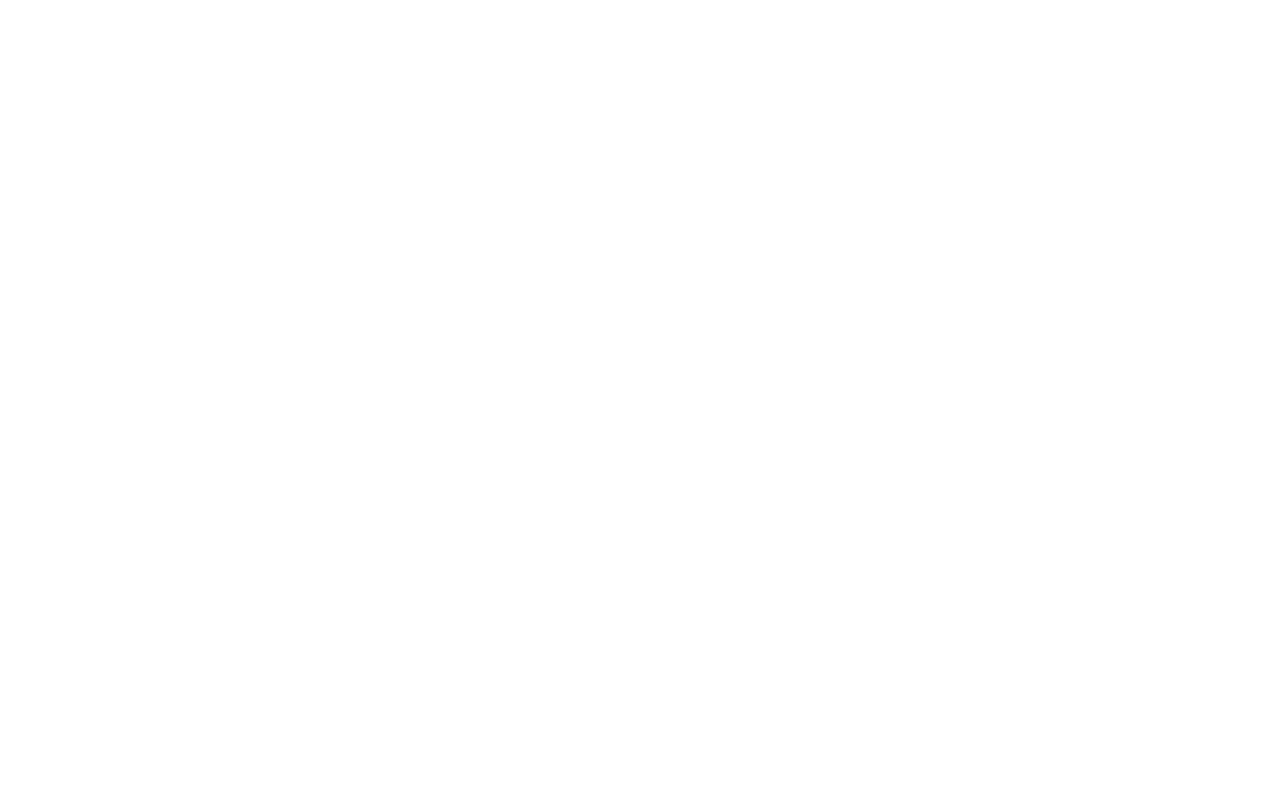
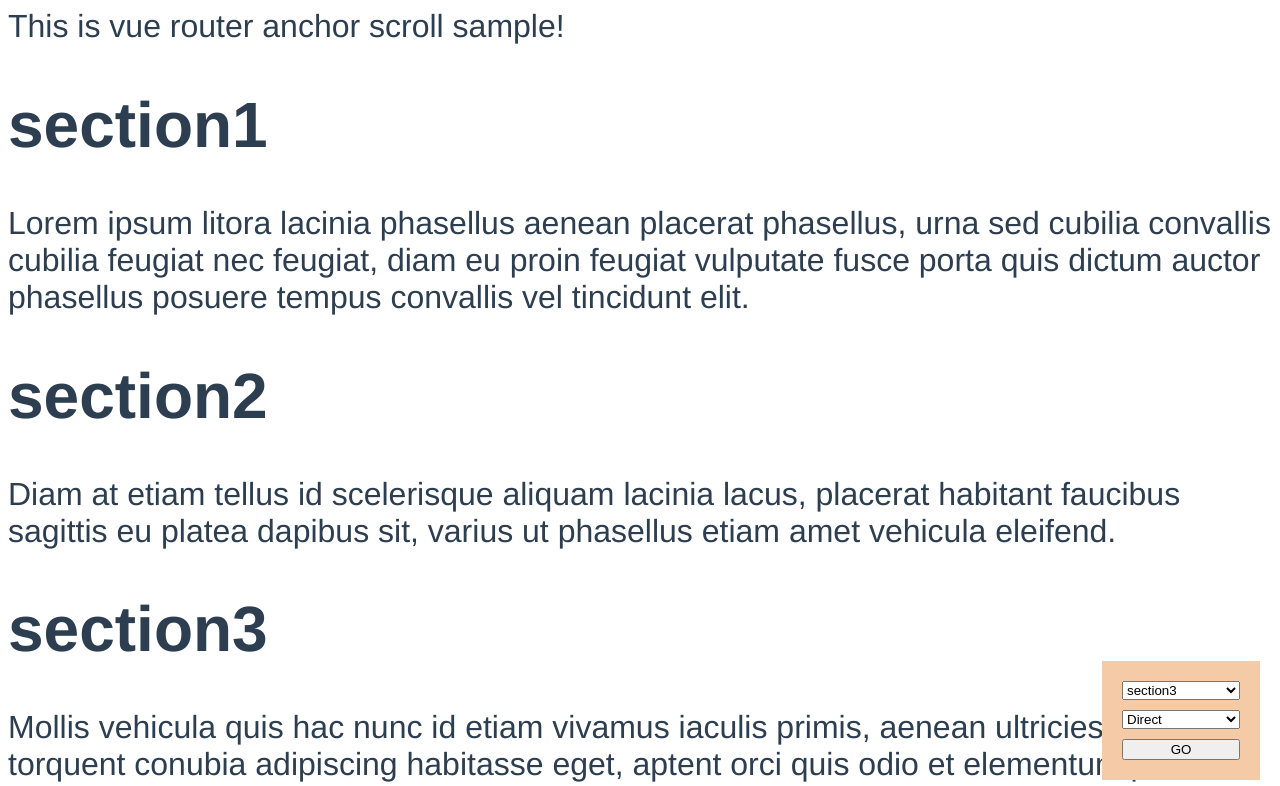
Before and after one commit to oneyedev/vue-router-anchor-scroll-sample, a Vue app: page /smooth in a window 1280 px wide. Shown: the top 786 px of the page. Built offline with nearby package versions, Linux system fonts and the light colour scheme.

Commit message:
Add Smooth Page and rename home to index

```diff
--- a/src/router.js
+++ b/src/router.js
@@ -1,6 +1,7 @@
 import Vue from "vue";
 import Router from "vue-router";
-import Home from "./views/Home.vue";
+import Index from "./views/Index.vue";
+import Smooth from "./views/Smooth.vue";
 
 Vue.use(Router);
 
@@ -9,9 +10,12 @@ const router = new Router({
   base: process.env.BASE_URL,
   routes: [
     {
-      path: "/",
-      name: "home",
-      component: Home
+      path: "/index",
+      component: Index
+    },
+    {
+      path: "/smooth",
+      component: Smooth
     }
   ],
   scrollBehavior(to, from, savedPosition) {
--- a/src/views/Home.vue
+++ b/src/views/Index.vue
@@ -49,7 +49,7 @@ export default {
     anchors: []
   }),
   mounted() {
-    this.anchors = [{ id: "top" }, ...document.querySelectorAll("h1")];
+    this.anchors = [...document.querySelectorAll("h1")];
   },
   methods: {
     goToAnchor(anchor) {
--- /dev/null
+++ b/src/views/Smooth.vue
@@ -0,0 +1,154 @@
+<template>
+  <div class="home">
+    This is vue router anchor scroll sample!
+    <h1 id="section1">section1</h1>
+    Lorem ipsum litora lacinia phasellus aenean placerat phasellus, urna sed
+    cubilia convallis cubilia feugiat nec feugiat, diam eu proin feugiat
+    vulputate fusce porta quis dictum auctor phasellus posuere tempus convallis
+    vel tincidunt elit.
+    <h1 id="section2">section2</h1>
+    Diam at etiam tellus id scelerisque aliquam lacinia lacus, placerat habitant
+    faucibus sagittis eu platea dapibus sit, varius ut phasellus etiam amet
+    vehicula eleifend.
+    <h1 id="section3">section3</h1>
+    Mollis vehicula quis hac nunc id etiam vivamus iaculis primis, aenean
+    ultricies pretium torquent conubia adipiscing habitasse eget, aptent orci
+    quis odio et elementum praesent at nec eu posuere mauris ultricies.
+    <h1 id="section4">section4</h1>
+    Orci maecenas tincidunt ut sapien pretium phasellus volutpat eu lacus cursus
+    integer nostra aptent iaculis, lectus tellus aenean turpis erat senectus
+    rutrum feugiat tortor molestie himenaeos tristique diam scelerisque feugiat
+    semper conubia fames metus sollicitudin.
+    <h1 id="section5">section5</h1>
+    Nisi nullam ultrices auctor risus himenaeos vulputate commodo eros, augue
+    litora ad praesent dapibus luctus pellentesque quam, quisque ultrices
+    laoreet commodo ultrices enim nulla.
+    <h1 id="section6">section6</h1>
+    Est elementum semper diam odio venenatis scelerisque blandit elit orci,
+    aptent euismod interdum curae felis nisi taciti conubia, feugiat porta
+    posuere pellentesque massa at sapien bibendum.
+    <div class="control_area">
+      <div class="control_section">
+        <select v-model="where" class="control">
+          <option v-for="anchor in anchors" :key="anchor.id" :value="anchor.id">
+            {{ anchor.id }}
+          </option>
+        </select>
+      </div>
+      <div class="control_section">
+        <select v-model="how" class="control">
+          <option value="direct">Direct</option>
+          <option value="speed">Constant Speed</option>
+          <option value="frame">Constant Frame</option>
+        </select>
+      </div>
+      <div class="control_section speed" v-if="how === 'speed'">
+        <input v-model="speed" type="number" class="control" />
+      </div>
+      <div class="control_section frame" v-if="how === 'frame'">
+        <input v-model="frame" type="number" class="control frame" />
+      </div>
+      <div class="control_section">
+        <button class="button" @click="goToAnchor">GO</button>
+      </div>
+    </div>
+  </div>
+</template>
+
+<script>
+export default {
+  name: "home",
+  data: () => ({
+    anchors: [],
+    where: "section3",
+    how: "direct",
+    speed: 5,
+    frame: 120
+  }),
+  computed: {
+    selected() {
+      return this.anchors.find(anchor => anchor.id === this.where);
+    }
+  },
+  mounted() {
+    this.anchors = [...document.querySelectorAll("h1")];
+  },
+  methods: {
+    goToAnchor() {
+      if (this.how === "direct") {
+        this.moveByDirect(this.selected);
+      } else if (this.how === "speed") {
+        this.moveByConstantSpeed(this.selected, this.speed);
+      } else if (this.how === "frame") {
+        this.moveByConstantFrame(this.selected, this.frame);
+      }
+    },
+    moveByDirect(target) {
+      const top = target.offsetTop;
+      window.scrollTo(0, top);
+    },
+    moveByConstantSpeed(target, speed) {
+      const step = (currentTime, prevTime) => {
+        const deltaTime = currentTime - prevTime;
+        const top = target.getBoundingClientRect().top;
+        if (Math.abs(top) <= 1) return;
+        if (top > 0) {
+          const sc = document.scrollingElement;
+          if (sc.scrollTop + sc.clientHeight === sc.scrollHeight) return;
+          const deltaV = Math.min(deltaTime * speed, top);
+          window.scrollBy(0, deltaV);
+        } else {
+          if (document.scrollingElement.scrollTop === 0) return;
+          const deltaV = Math.max(-deltaTime * speed, top);
+          window.scrollBy(0, deltaV);
+        }
+        window.requestAnimationFrame(nextTime => step(nextTime, currentTime));
+      };
+      window.requestAnimationFrame(currentTime =>
+        step(currentTime, window.performance.now())
+      );
+    },
+    moveByConstantFrame(target, time) {
+      const distance = Math.abs(target.getBoundingClientRect().top);
+      const speed = distance / time;
+      this.moveByConstantSpeed(target, speed);
+    }
+  }
+};
+</script>
+
+<style scoped>
+.control_area {
+  position: fixed;
+  right: 20px;
+  bottom: 20px;
+  padding: 10px;
+  background: #f5cba7;
+}
+
+.control_section {
+  display: flex;
+  margin: 10px;
+}
+
+.control {
+  width: 100%;
+}
+
+.control_section::after {
+  position: fixed;
+  font-size: 0.5rem;
+  right: 2.5rem;
+  transition: all 0.05s ease-in-out;
+}
+.speed::after {
+  content: "px per frame";
+}
+.frame::after {
+  content: "frames";
+}
+
+.button {
+  width: 100%;
+}
+</style>
--- a/vue.config.js
+++ b/vue.config.js
@@ -2,6 +2,7 @@ module.exports = {
   outputDir: "docs",
   publicPath: "/vue-router-anchor-scroll-sample",
   pages: {
-    index: "src/main.js"
+    index: "src/main.js",
+    smooth: "src/main.js"
   }
 };
```
